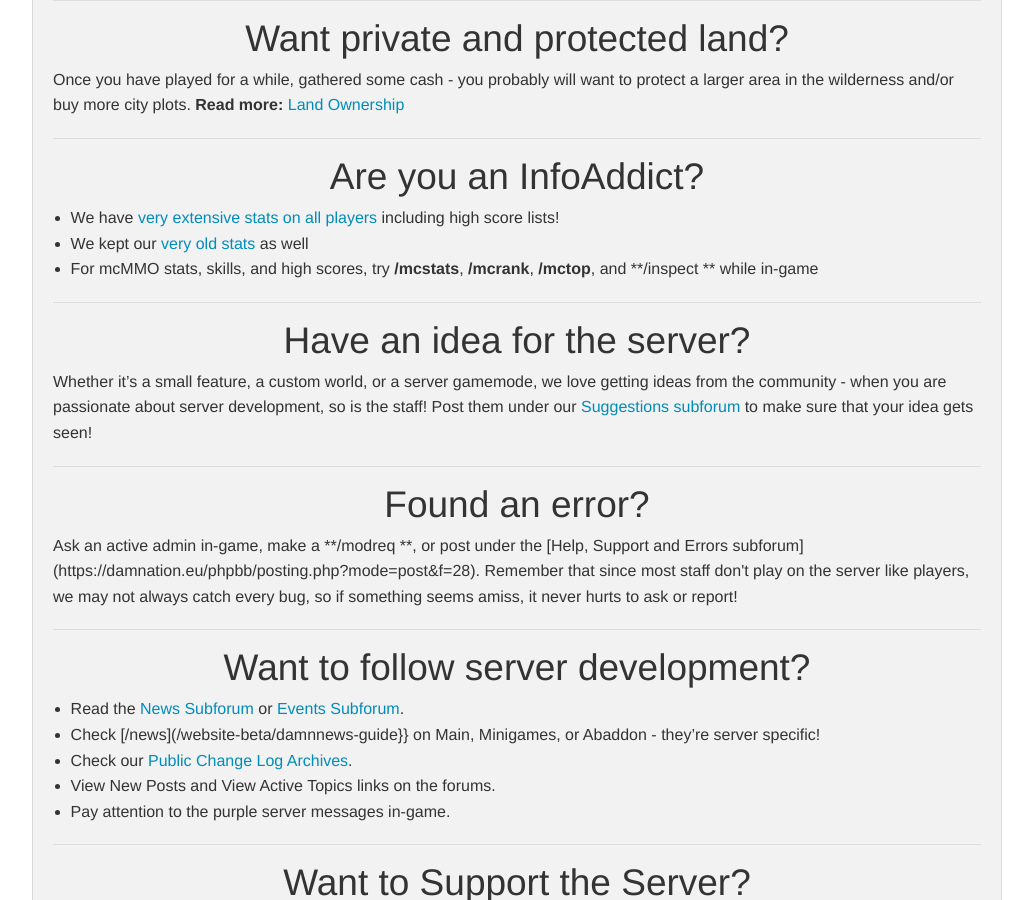
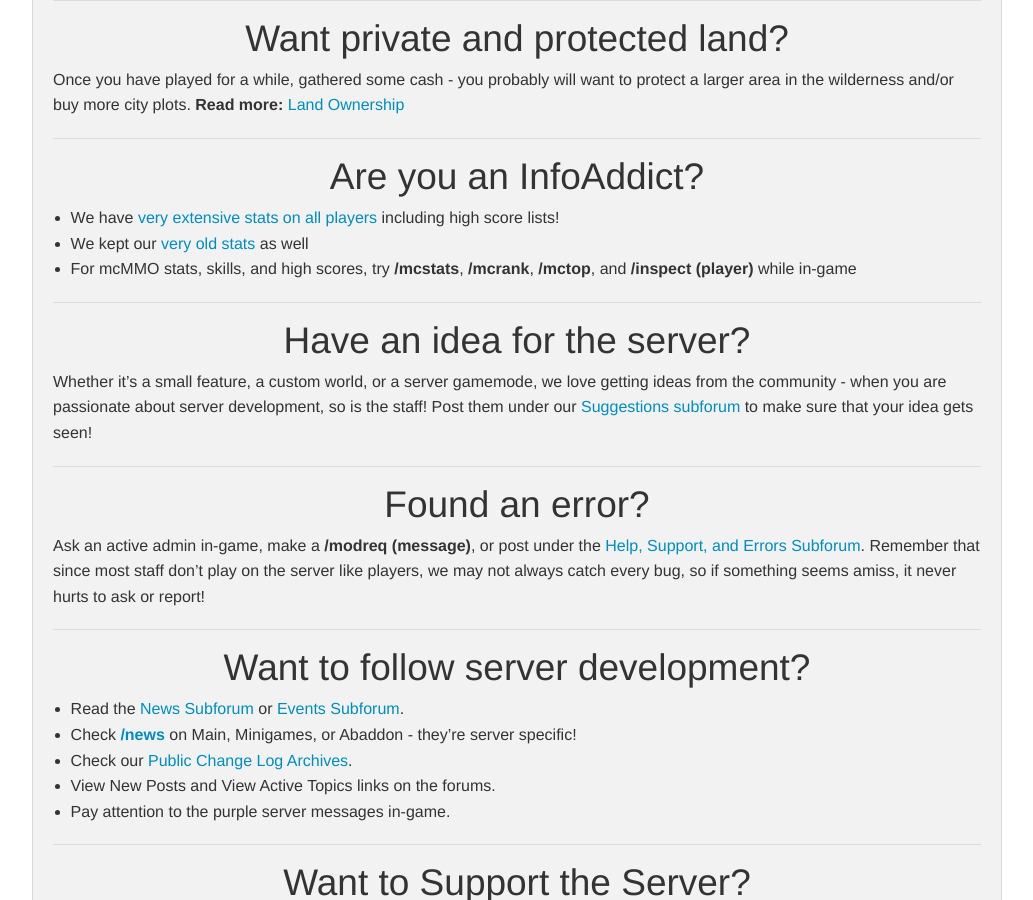
Before and after one commit to damnation-eu/website-beta, a Jekyll site: the page built from newcomer.md, in a window 1280 px wide and 900 px high, scrolled down 3857 px. Shown: the whole window, without its empty margins (123-1156 px from the left). Built offline with Jekyll 4.4.1, drawn with Linux system fonts in a browser that asks for light colours; nearby versions of some CDN libraries; library files that are not in the unit come from our copies.

Commit message:
Update newcomer.md

```diff
--- a/newcomer.md
+++ b/newcomer.md
@@ -144,7 +144,7 @@ ___
 
 *   We have [very extensive stats on all players](http://damnation.eu/stats/) including high score lists!
 *   We kept our [very old stats](http://damnation.eu/oldstats/) as well
-*   For mcMMO stats, skills, and high scores, try **/mcstats**, **/mcrank**, **/mctop**, and **/inspect <player>** while in-game
+*   For mcMMO stats, skills, and high scores, try **/mcstats**, **/mcrank**, **/mctop**, and **/inspect (player)** while in-game
 
 ___
 
@@ -160,7 +160,7 @@ ___
 ## Found an error?
 </div>
 
-Ask an active admin in-game, make a **/modreq <message>**, or post under the [Help, Support and Errors subforum](https://damnation.eu/phpbb/posting.php?mode=post&f=28). Remember that since most staff don't play on the server like players, we may not always catch every bug, so if something seems amiss, it never hurts to ask or report!
+Ask an active admin in-game, make a **/modreq (message)**, or post under the [Help, Support, and Errors Subforum](https://damnation.eu/phpbb/posting.php?mode=post&f=28). Remember that since most staff don't play on the server like players, we may not always catch every bug, so if something seems amiss, it never hurts to ask or report!
 
 ___
 
@@ -169,7 +169,7 @@ ___
 </div>
 
 *   Read the [News Subforum](https://damnation.eu/phpbb/viewforum.php?f=19) or [Events Subforum](https://damnation.eu/phpbb/viewforum.php?f=29).
-*   Check [/news]({{site.baseurl}}/damnnews-guide}} on Main, Minigames, or Abaddon - they're server specific!
+*   Check **[/news]({{site.baseurl}}/damnnews-guide)** on Main, Minigames, or Abaddon - they're server specific!
 *   Check our [Public Change Log Archives]({{site.baseurl}}/changelog).
 *   View New Posts and View Active Topics links on the forums.
 *   Pay attention to the purple server messages in-game.
```
